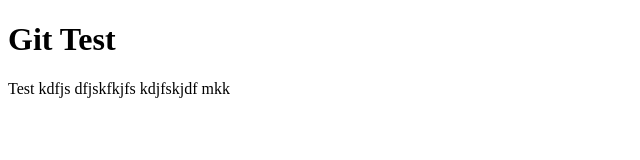
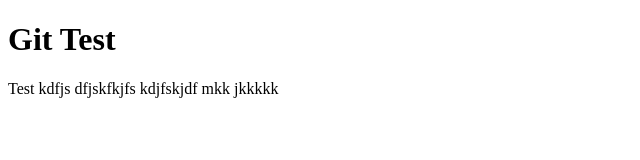
Before and after one commit to webkeonmukesh/proj2, a plain HTML site: page index.html in a window 1280 px wide. Shown: the full height of the page, 0-640 px from the left. Drawn offline with Linux system fonts and the light colour scheme.

Commit message:
Update index.html

```diff
--- a/index.html
+++ b/index.html
@@ -5,6 +5,6 @@
 </head>
 <body>
 <h1>Git Test</h1>
-<p>Test kdfjs dfjskfkjfs kdjfskjdf mkk</p>
+<p>Test kdfjs dfjskfkjfs kdjfskjdf mkk jkkkkk</p>
 </body>
 </html>
```
